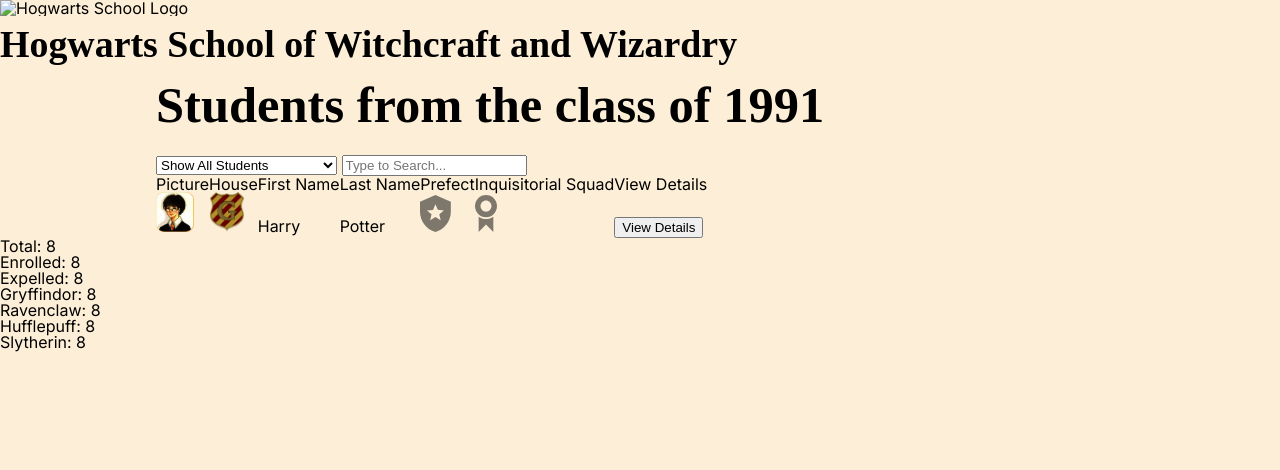
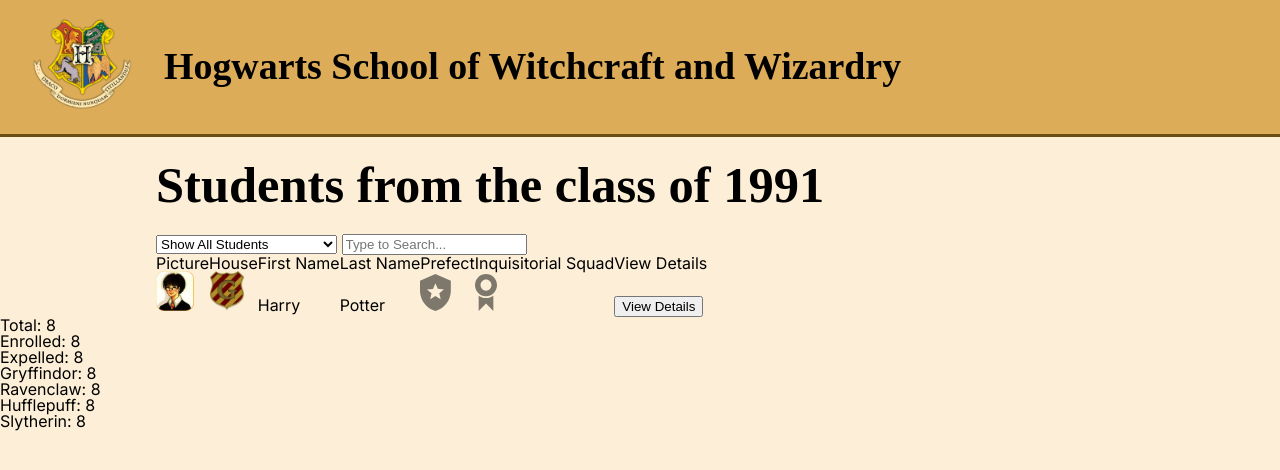
Before and after one commit to Caro8866/11C.04.04_Hacked-Hogwarts-Student-List, a plain HTML site: page index.html in a window 1280 px wide. Drawn offline with Linux system fonts and the light colour scheme.

Commit message:
header styling + reponsive

```diff
--- a/index.html
+++ b/index.html
@@ -11,7 +11,7 @@
   </head>
   <body>
     <header>
-      <img src="assets/icons/logo.png" alt="Hogwarts School Logo" class="school-logo" />
+      <img src="assets/icons/hogwarts-logo.png" alt="Hogwarts School Logo" class="school-logo" />
       <h1>Hogwarts School of Witchcraft and Wizardry</h1>
     </header>
     <main>
--- a/style/globals.css
+++ b/style/globals.css
@@ -3,6 +3,8 @@
   /* COLOURS */
   --primary-100: rgba(253, 239, 215, 1);
   --primary-200: rgba(221, 172, 89, 1);
+  --primary-300: rgba(108, 76, 21, 1);
+
   --secondary-100: rgba(117, 121, 126, 1);
   --secondary-200: rgba(41, 47, 57, 1);
 
--- a/style/style.css
+++ b/style/style.css
@@ -24,3 +24,36 @@ h2 {
   line-height: 1.3;
   margin-bottom: 1rem;
 }
+
+/* HEADER STYLING */
+header {
+  background-color: var(--primary-200);
+  padding: 1rem 1rem;
+  display: flex;
+  flex-direction: column;
+  align-items: center;
+  gap: 0.5rem;
+  text-align: center;
+  border-bottom: 3px solid var(--primary-300);
+  margin-bottom: 1rem;
+}
+
+.school-logo {
+  width: 100px;
+}
+
+/* MEDIA QUERIES */
+@media screen and (min-width: 400px) {
+}
+
+@media screen and (min-width: 768px) {
+  header {
+    padding: 1rem 2rem;
+    flex-direction: row;
+    gap: 2rem;
+    text-align: left;
+  }
+}
+
+@media screen and (min-width: 1200px) {
+}
```
Also changed, not shown: assets/icons/hogwarts-logo.png (added).
